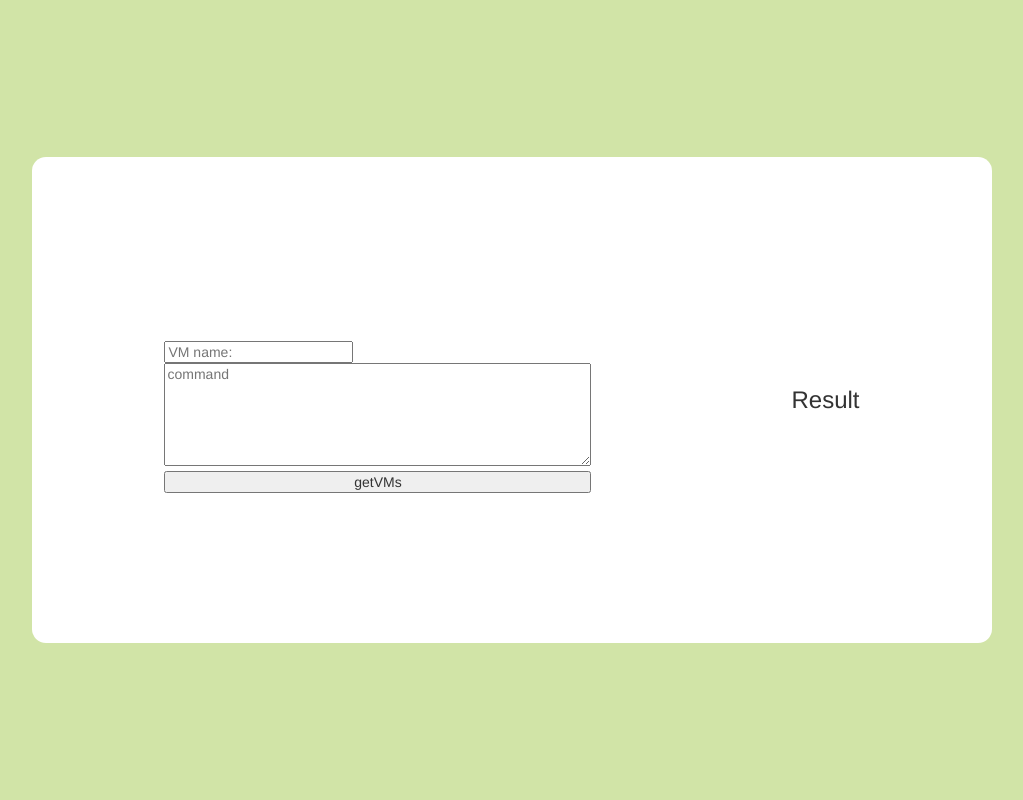
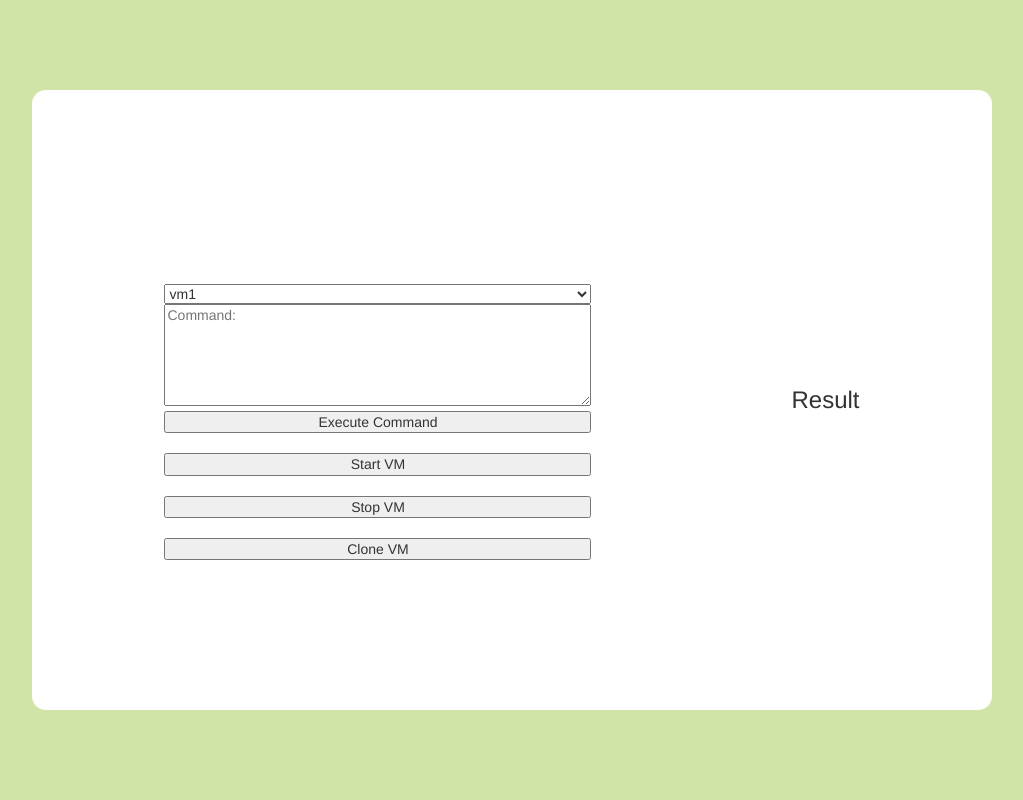
Before and after one commit to GhazalSdn/Cloud-Management-Dashboard, a PHP site: page / in a window 1280 px wide. Shown: the whole page, without its empty margins (128-1151 px from the left). Run offline with PHP 8.4, Linux system fonts and the light colour scheme.

Commit message:
startVM and stopVM added

```diff
--- a/index.php
+++ b/index.php
@@ -9,11 +9,10 @@
     <meta charset="UTF-8">
     <meta name="viewport"
         content="width=device-width, initial-scale=1.0, minimum-scale=1.0, maximum-scale=1.0, user-scalable=no">
-    <title>Dashboard(cloud computing)</title>
+    <title>Dashboard(Cloud Computing)</title>
 </head>
 
 <body>
-
 
     <div class="model">
         <div class="main-container">
@@ -21,14 +20,38 @@
                 <h1>
                 </h1>
                 <p class="text">
+
+                </p>
+                <p class="text">
                 <form  class="form" method="post">
-                        <div><input placeholder="VM name:" type="text" name="vm" id="vm"></input></div>
-                        <div><textarea placeholder="command" rows="6" cols="50" name="message" id="message"></textarea></div>
-                        <input type="submit" name="getVMs" id="getVMs" value="getVMs" /><br/>
+                        <?php
+
+
+                        $list = array("vm1", "two", "three");
+                        // $list= exec('/Applications/VirtualBox.app/Contents/MacOS/VBoxManage list vms');
+                        echo '<select name="selectedVM">';
+                        foreach($list as $select => $row){
+                        echo '<option value=' . $row . '>' . $row . '</option>';
+                        }
+                        echo '</select>';
+
+                        // // $runnigVMs= exec('sh resources/scripts/listVMs.sh');
+                        //  $runnigVMs= shell_exec('/Applications/VirtualBox.app/Contents/MacOS/VBoxManage list vms');
+                        // echo '<pre>'.$runnigVMs.'</pre>'
+                        //     // shell_exec('sh resources/scripts/startVM.sh');
+                        // echo exec('whoami');
+                        ?>
+                        <div><textarea placeholder="Command:" rows="6" cols="50" name="message" id="message"></textarea></div>
+                        <input type="submit" name="getVMs" id="getVMs" value="Execute Command" /><br/>
+                        <input type="submit" name="startVM" id="startVM" value="Start VM" /><br/>
+                        <input type="submit" name="stopVM" id="stopVM" value="Stop VM" /><br/>
+                        <input type="submit" name="cloneVM" id="cloneVM" value="Clone VM" /><br/>
                 </form>
 
 
                 </p>
+
+
 
             </div>
 
@@ -44,9 +67,14 @@
                     function testfun()
                     {
                         $command = $_POST['message'];
-                        $vm = $_POST['vm'];
+                        $vm = $_POST['selectedVM'];
+                        // $vm = $_POST['vm'];
                         if($vm == 'vm1'){
                             $pass='12345';
+                        }
+                        if($vm==''){
+                            $pass='';
+
                         }
 
 
@@ -54,14 +82,25 @@
                         if (!$ssh->login($vm , $pass)) {
                             exit('Login Failed');
                         }
-
-                        echo $ssh->exec($command);
+                        $commandRes = $ssh->exec($command);
+                        echo '<pre>'.$commandRes.'</pre>';
                     }
 
                     if(array_key_exists('getVMs',$_POST)){
                        testfun();
 
                     }
+                    if(isset($_POST['startVM'])) {
+                        $vm = $_POST['selectedVM'];
+                        exec('/Applications/VirtualBox.app/Contents/MacOS/VBoxManage startvm '. $vm);
+
+                    }
+                    if(isset($_POST['stopVM'])) {
+                        $vm = $_POST['selectedVM'];
+                        $runnigVMs= shell_exec('/Applications/VirtualBox.app/Contents/MacOS/VBoxManage controlvm '.$vm.' poweroff');
+                        echo '<pre>'.$runnigVMs.'</pre>';
+                    }
+
 
                     ?></p>
             </div>
```
Also changed, not shown: 4 other files.
